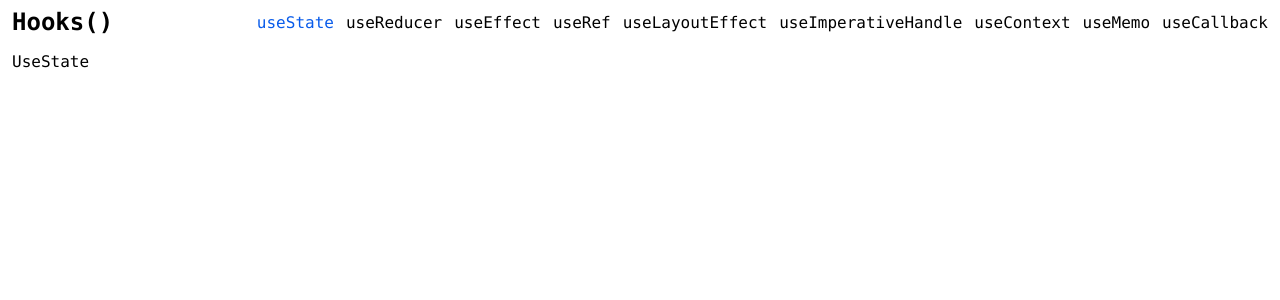
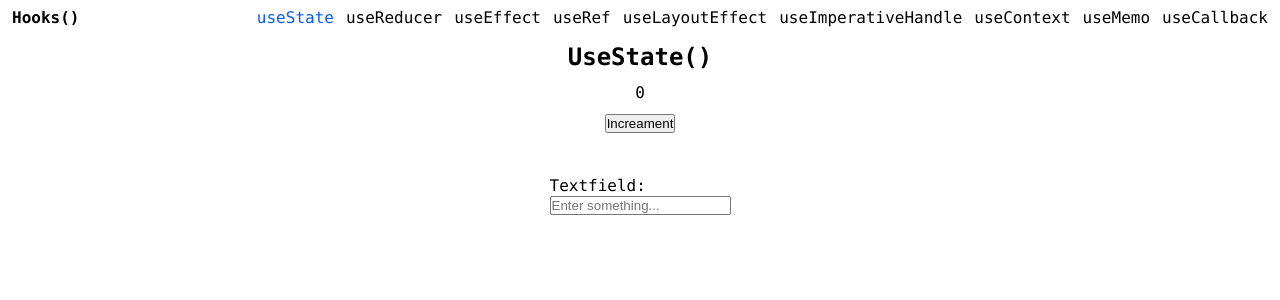
Before and after one commit to badawi1713/learn-react-hooks, a React (Create React App) app: page /use-state in a window 1280 px wide. Shown: the top 300 px of the page. Built offline with nearby package versions, Linux system fonts and the light colour scheme.

Commit message:
chore: add use state content

```diff
--- a/src/app.css
+++ b/src/app.css
@@ -5,4 +5,8 @@
 
 .container__main {
     padding: 8px 12px;
+    display: flex;
+    align-items: center;
+    flex-direction: column;
+    gap: 12px;
 }
--- a/src/components/Navbar/Navbar.jsx
+++ b/src/components/Navbar/Navbar.jsx
@@ -6,7 +6,7 @@ const Navbar = () => {
     const { pathname } = location
     return (
         <nav className='navbar'>
-            <h2 className='logo'>Hooks()</h2>
+            <h4 className='logo'>Hooks()</h4>
             <ul className='menu'>
                 {
                     navbarConfigs.map(item =>
--- a/src/pages/UseState/UseState.jsx
+++ b/src/pages/UseState/UseState.jsx
@@ -1,8 +1,28 @@
 import React from 'react'
+import { useState } from 'react'
 
 const UseState = () => {
+  const [counter, setCounter] = useState(0)
+  const [textfield, setTextfield] = useState('')
+
+  let increament = () => {
+    // to mutate the state value, use setState
+    setCounter((prevState) => prevState = counter + 1)
+  }
   return (
-    <div>UseState</div>
+    <>
+      <h1>UseState()</h1>
+      <div>
+        {counter}
+      </div>
+      <button onClick={increament}>Increament</button>
+      <br />
+      <div>
+        <label>Textfield: {textfield}</label>
+        <br />
+        <input onChange={e => setTextfield(e.target.value)} type={'text'} name='textfield' placeholder='Enter something...' />
+      </div>
+    </>
   )
 }
 
```
